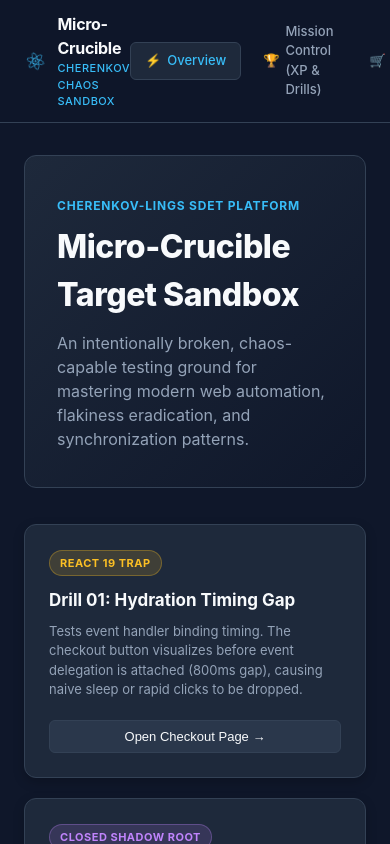
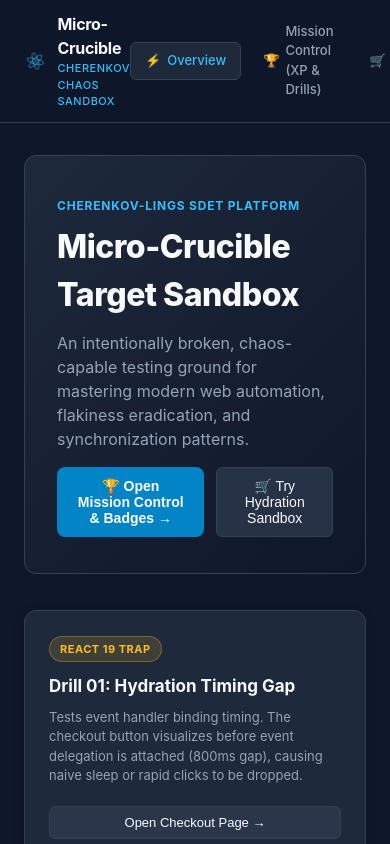
Before and after one commit to moaidmoatasem/cherenkov-lings, a React (Vite) app in the folder crucible/frontend/: page / in a window 390 px wide. Shown: the top 844 px of the page. Built offline with nearby package versions, Linux system fonts and the light colour scheme.

Commit message:
feat: enhance UI with home CTA to Mission Control and clean responsive styling

```diff
--- a/crucible/frontend/src/pages/HomePage.tsx
+++ b/crucible/frontend/src/pages/HomePage.tsx
@@ -58,6 +58,22 @@ export const HomePage: React.FC<HomePageProps> = ({ onNavigate }) => {
             An intentionally broken, chaos-capable testing ground for mastering modern web automation,
             flakiness eradication, and synchronization patterns.
           </p>
+          <div style={{ marginTop: '16px', display: 'flex', gap: '12px' }}>
+            <button
+              onClick={() => onNavigate('/mission-control')}
+              className="primary-btn"
+              style={{ padding: '10px 20px', fontSize: '14px', fontWeight: 'bold' }}
+            >
+              🏆 Open Mission Control & Badges &rarr;
+            </button>
+            <button
+              onClick={() => onNavigate('/checkout')}
+              className="secondary-btn"
+              style={{ padding: '10px 20px', fontSize: '14px' }}
+            >
+              🛒 Try Hydration Sandbox
+            </button>
+          </div>
         </div>
       </div>
 
```
